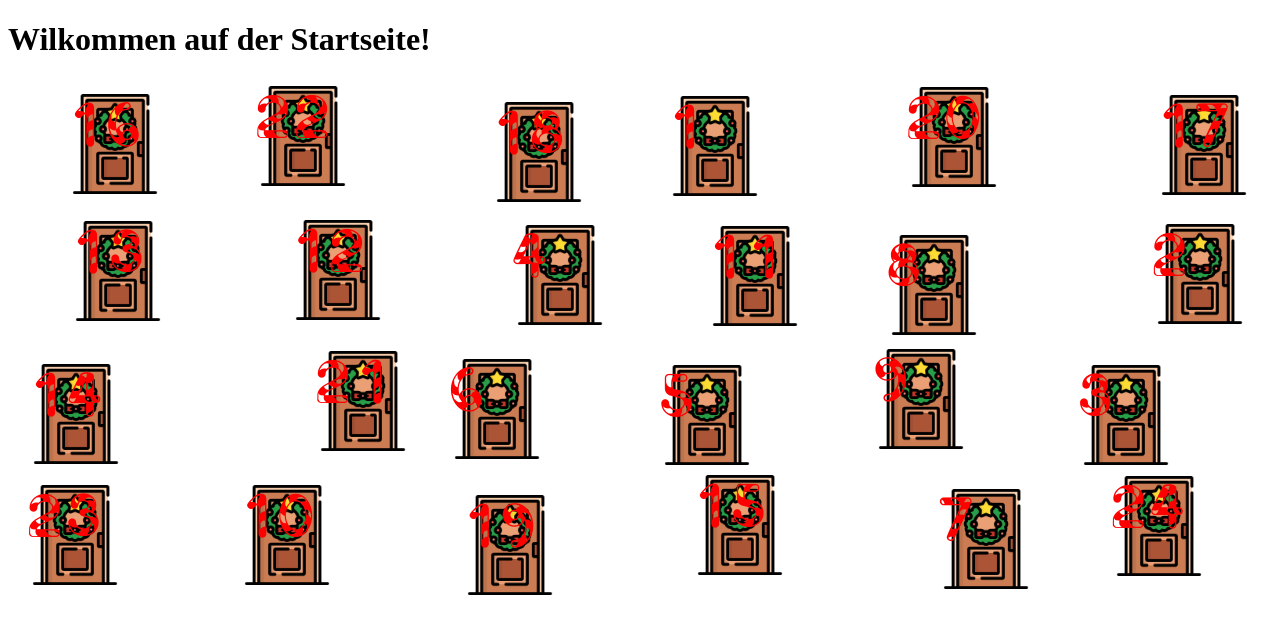
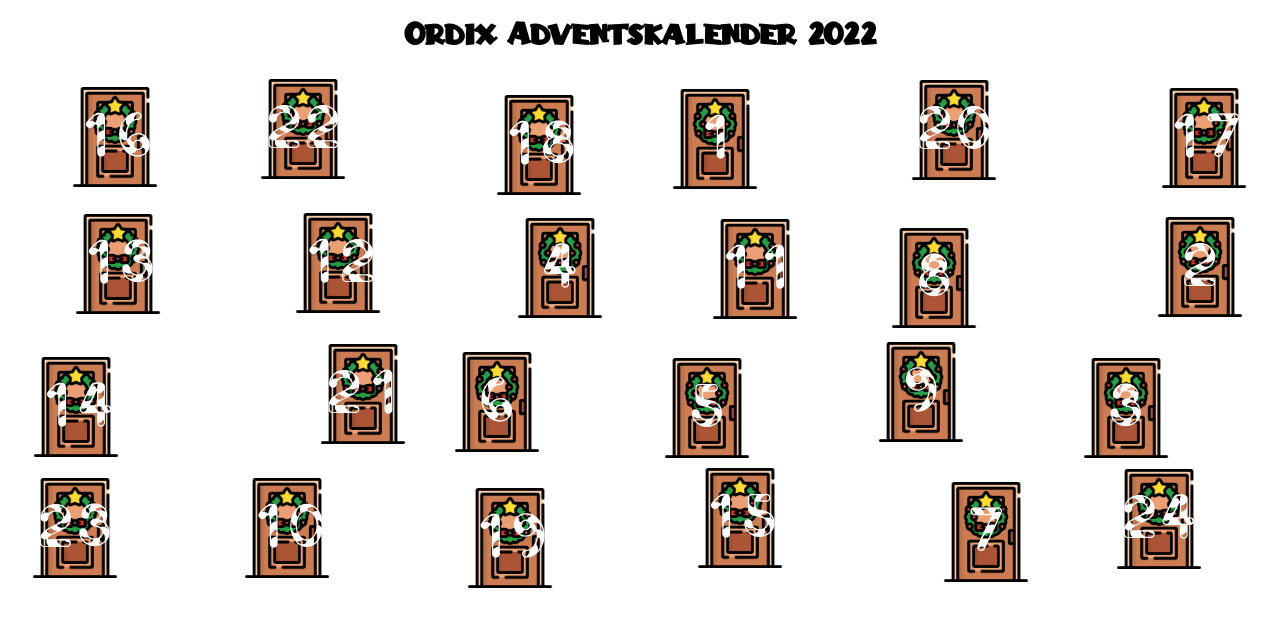
Before and after one commit to Justix12/Kalender-Praktikum, a Flask app: page / in a window 1280 px wide. Shown: the top 634 px of the page. Run offline with Flask 2, Linux system fonts and the light colour scheme.

Commit message:
Ueberschrift,font

```diff
--- a/static/style.css
+++ b/static/style.css
@@ -4,9 +4,18 @@
 
 }
 
+#z2 {
+    color: white;
+}
+
 @font-face {
     font-family: "Candycane";
     src: url(../static/Candcu__.ttf);
+}
+
+@font-face {
+    font-family: "Christmas";
+    src: url(../static/Christmas.ttf);
 }
 
 .tuer {
@@ -23,10 +32,14 @@
     height: 120px;
 }
 a:link{
-    color: red;
     text-decoration: none
 }
 
 a:visited{
-    color: red
+    color: blue
 }
+
+#z3 {
+    text-align: center;
+    font-family: "Christmas";
+}
--- a/templates/start.html
+++ b/templates/start.html
@@ -11,9 +11,11 @@
     #tuer{{ tueren.nr }} {
        /* background-color: {{ tueren.farbe }}; */
         background-image: url("../static/img/door.png");
+        display: flex;
+        align-items: center;
+        justify-content: center;
         background-size: 100px;
         background-repeat: no-repeat;
-        background-position-x: center;
         bottom: {{ tueren.ypos }}px;
         left: {{ tueren.xpos }}px;
 
@@ -29,7 +31,7 @@
     </head>
     <body>
 
-        <h1>Wilkommen auf der Startseite!</h1>
+        <h1 id="z3">Ordix Adventskalender 2022</h1>
 
 
        <table>
@@ -40,7 +42,7 @@
             <td>
                 <div class="tuer" id="tuer{{ tuerliste[ row * 6 + col].nr }}" style="position:relative">
                     <div style="position:absolute">
-                    <a href="./tuer/{{ tuerliste[ row * 6 + col].nr }}">{{ tuerliste[ row * 6 + col].nr }}</a>
+                    <a id="z2" href="./tuer/{{ tuerliste[ row * 6 + col].nr }}">{{ tuerliste[ row * 6 + col].nr }}</a>
                     </div>
                 </div>
             </td>
--- a/templates/tueren.html
+++ b/templates/tueren.html
@@ -10,7 +10,7 @@
     </head>
     <body>
 
-        <a id="z1" href="{{ url_for('start') }}">zurück</a>
+        <a id="z1" href="{{ url_for('start') }}"><-zurück</a>
 
        <h1>Adventskalender 2022 - T&uuml;r Nr.{{ nr }}</h1>
 
```
Also changed, not shown: static/Christmas.ttf (added).
